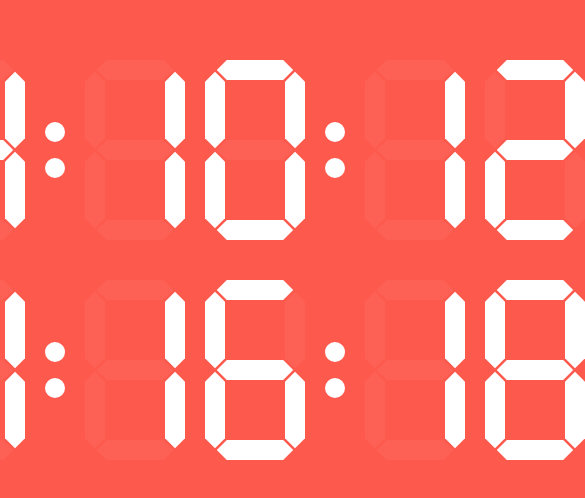
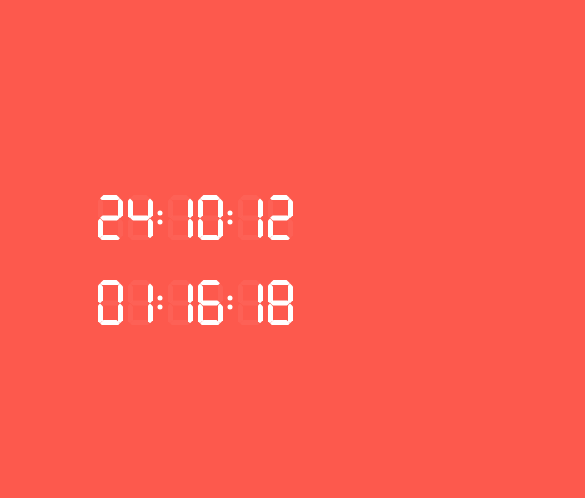
Before and after one commit to hoangnguyennn/hoangnguyennn.github.io, a website: page age/index.html in a window 390 px wide. Shown: the part 162-660 px from the top of the page, 585 px wide, since content can reach past the window. Drawn offline with nearby package versions, Linux system fonts and the light colour scheme.

Commit message:
update my age

```diff
--- a/age/style.css
+++ b/age/style.css
@@ -226,3 +226,153 @@
 .nine .bottom::after {
   display: block;
 }
+
+@media (max-width: 767.98px) {
+  .number {
+    width: 50px;
+    height: 90px;
+
+    position: relative;
+  }
+
+  .number + .number {
+    margin-left: 10px;
+  }
+
+  .bar::before,
+  .bar::after {
+    width: 27px;
+    height: 27px;
+  }
+
+  .divider {
+    margin-left: 10px;
+    margin-right: 10px;
+    width: 10px;
+    height: 90px;
+  }
+
+  .divider::before {
+    width: 10px;
+    height: 10px;
+  }
+
+  .divider::after {
+    width: 10px;
+    height: 10px;
+  }
+
+  .top {
+    width: 40px;
+    height: 10px;
+  }
+
+  .middle {
+    width: 40px;
+    height: 10px;
+  }
+
+  .bottom {
+    width: 40px;
+    height: 10px;
+  }
+
+  .left-1 {
+    width: 10px;
+    height: 40px;
+    top: 5px;
+  }
+
+  .left-2 {
+    width: 10px;
+    height: 40px;
+    bottom: 5px;
+  }
+
+  .right-1 {
+    width: 10px;
+    height: 40px;
+    top: 5px;
+  }
+
+  .right-2 {
+    width: 10px;
+    height: 40px;
+    bottom: 5px;
+  }
+}
+
+@media (max-width: 479.98px) {
+  .number {
+    width: 25px;
+    height: 45px;
+
+    position: relative;
+  }
+
+  .number + .number {
+    margin-left: 5px;
+  }
+
+  .bar::before,
+  .bar::after {
+    width: 13.5px;
+    height: 13.5px;
+  }
+
+  .divider {
+    margin-left: 5px;
+    margin-right: 5px;
+    width: 5px;
+    height: 45px;
+  }
+
+  .divider::before {
+    width: 5px;
+    height: 5px;
+  }
+
+  .divider::after {
+    width: 5px;
+    height: 5px;
+  }
+
+  .top {
+    width: 20px;
+    height: 5px;
+  }
+
+  .middle {
+    width: 20px;
+    height: 5px;
+  }
+
+  .bottom {
+    width: 20px;
+    height: 5px;
+  }
+
+  .left-1 {
+    width: 5px;
+    height: 20px;
+    top: 2.5px;
+  }
+
+  .left-2 {
+    width: 5px;
+    height: 20px;
+    bottom: 2.5px;
+  }
+
+  .right-1 {
+    width: 5px;
+    height: 20px;
+    top: 2.5px;
+  }
+
+  .right-2 {
+    width: 5px;
+    height: 20px;
+    bottom: 2.5px;
+  }
+}
```
